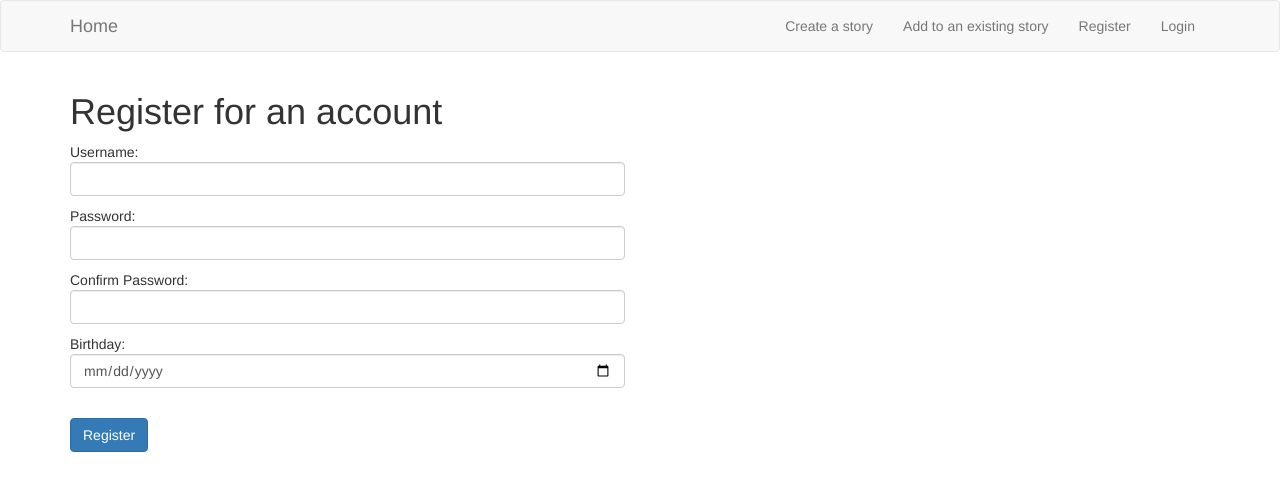
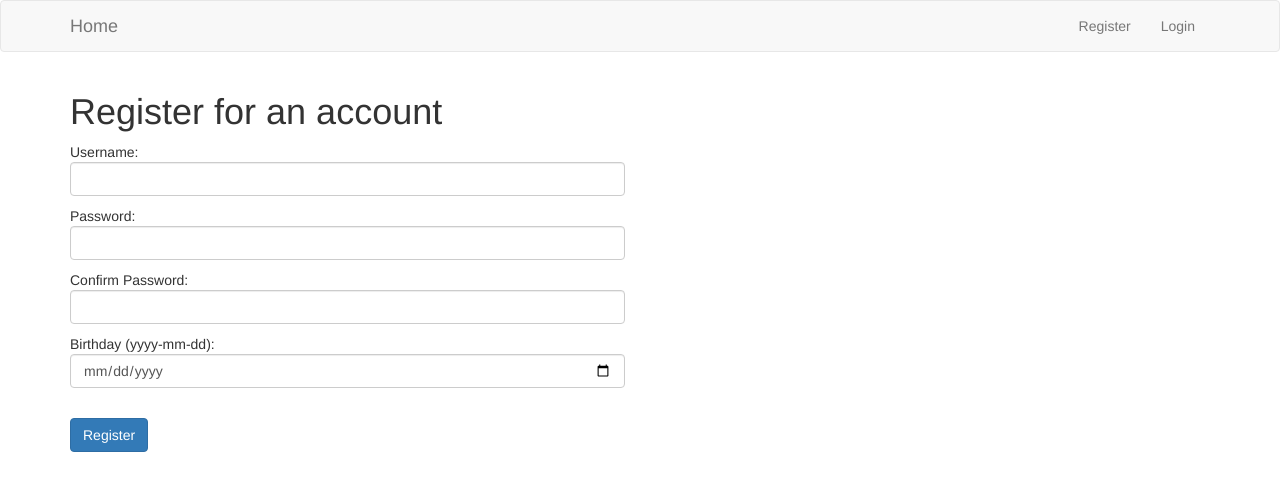
Before and after one commit to JiaqiGao/CJ3, a Flask app: page /register in a window 1280 px wide. Shown: the top 491 px of the page. Run offline with Flask 2, Linux system fonts and the light colour scheme; some libraries are stand-ins or nearby versions.

Commit message:
Edited README, edited templates

```diff
--- a/templates/base.html
+++ b/templates/base.html
@@ -13,9 +13,9 @@
             </div>
             <div id="main-navbar" class="navbar-collapse collapse">
                 <ul class="nav navbar-nav navbar-right">
+		{% if username %}
                     <li><a href="/create">Create a story</a></li>
                     <li><a href="/contribute">Add to an existing story</a></li>
-                {% if username %}
                     <li><a href="/profile">Profile</a></li>
                     <li><a href="/logout">Logout</a></li>
                 {% else %}
--- a/templates/register.html
+++ b/templates/register.html
@@ -27,7 +27,7 @@
         </div>
         <div class="row">
             <div class="col-md-6">
-                <p>Birthday: <input class="form-control" type="date" name="bday" required></p>
+                <p>Birthday (yyyy-mm-dd): <input class="form-control" type="date" name="bday" required></p>
             </div>
         </div>
         <br>
```
Also changed, not shown: README.md.
